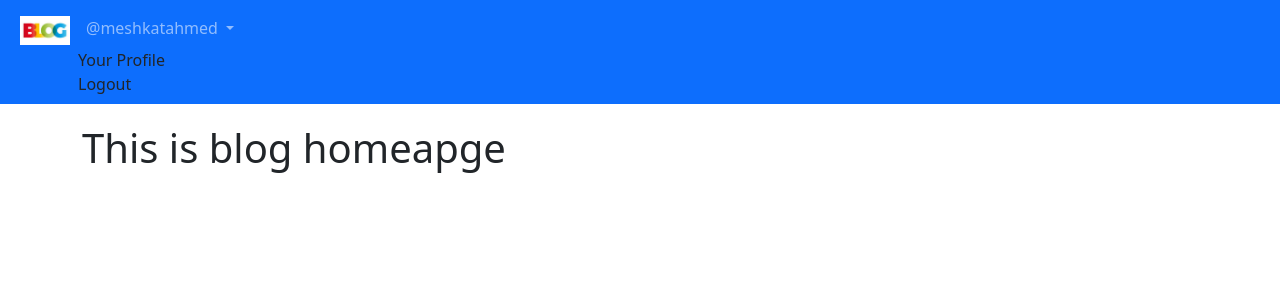
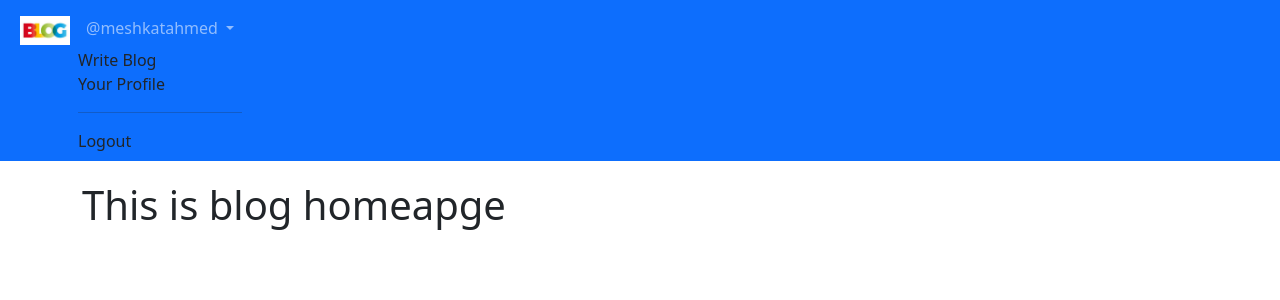
Before and after one commit to meshkatahmed/Blog_with_Django, a Django app: page /blog/ in a window 1280 px wide. Shown: the top 300 px of the page. Run offline with Django 4.2, Linux system fonts and the light colour scheme; a user stored in the database is signed in; parts of the project's set-up code (start-up, migrations or seed data) failed here and were passed over.

Commit message:
Blog writing form

```diff
--- a/blog_app/models.py
+++ b/blog_app/models.py
@@ -6,7 +6,7 @@ class Blog(models.Model):
     blog_title = models.CharField(max_length=264,verbose_name="put a title")
     slug = models.SlugField(max_length=264,unique=True)
     blog_content = models.TextField(verbose_name="what's on your mind")
-    blog_image = models.ImageField(upload_to="static/media/images/blogimages")
+    blog_image = models.ImageField(upload_to="static/media/images/blogimages",blank=True)
     publish_date = models.DateTimeField(auto_now_add=True)
     update_date = models.DateTimeField(auto_now=True)
 
@@ -25,3 +25,6 @@ class Comment(models.Model):
 class Like(models.Model):
     blog = models.ForeignKey(Blog,on_delete=models.CASCADE,related_name='blog_like')
     user = models.ForeignKey(User,on_delete=models.CASCADE,related_name='liker_user')
+
+    def __str__(self):
+        return self.user + 'likes' + self.blog
--- a/blog_app/urls.py
+++ b/blog_app/urls.py
@@ -3,4 +3,5 @@ from . import views
 app_name = 'blog_app'
 urlpatterns = [
     path('',views.blog_list,name='bloglist'),
+    path('write/',views.CreateBlog.as_view(),name='createblog'),
 ]
--- a/blog_app/views.py
+++ b/blog_app/views.py
@@ -1,5 +1,25 @@
 from django.shortcuts import render
-
+from django.views.generic import View,CreateView,UpdateView,ListView,DetailView,TemplateView,DeleteView
+from blog_app.models import Blog,Comment,Like
+from django.shortcuts import HttpResponseRedirect
+from django.urls import reverse,reverse_lazy
+from django.contrib.auth.decorators import login_required
+from django.contrib.auth.mixins import LoginRequiredMixin
+import uuid
 # Create your views here.
 def blog_list(request):
     return render(request,'blog_app/bloglist.html',context={})
+
+
+class CreateBlog(CreateView,LoginRequiredMixin):
+    model = Blog
+    fields = ['blog_title','blog_content','blog_image']
+    template_name = 'blog_app/createblog.html'
+
+    def form_valid(self,form):
+        blog_obj = form.save(commit=False)
+        blog_obj.author = self.request.user
+        title = blog_obj.blog_title
+        blog_obj.slug = title.replace(" ","-") + "-" + str(uuid.uuid4())
+        blog_obj.save()
+        return HttpResponseRedirect(reverse('home'))
--- a/templates/base.html
+++ b/templates/base.html
@@ -4,8 +4,6 @@
     <meta charset="utf-8">
     <link href="https://cdn.jsdelivr.net/npm/bootstrap@5.2.2/dist/css/bootstrap.min.css" rel="stylesheet" integrity="sha384-Zenh87qX5JnK2Jl0vWa8Ck2rdkQ2Bzep5IDxbcnCeuOxjzrPF/et3URy9Bv1WTRi" crossorigin="anonymous">
     <script src="https://cdn.jsdelivr.net/npm/bootstrap@5.2.2/dist/js/bootstrap.bundle.min.js" integrity="sha384-OERcA2EqjJCMA+/3y+gxIOqMEjwtxJY7qPCqsdltbNJuaOe923+mo//f6V8Qbsw3" crossorigin="anonymous"></script>
-    <script src="https://cdn.jsdelivr.net/npm/@popperjs/core@2.11.6/dist/umd/popper.min.js" integrity="sha384-oBqDVmMz9ATKxIep9tiCxS/Z9fNfEXiDAYTujMAeBAsjFuCZSmKbSSUnQlmh/jp3" crossorigin="anonymous"></script>
-    <script src="https://cdn.jsdelivr.net/npm/bootstrap@5.2.2/dist/js/bootstrap.min.js" integrity="sha384-IDwe1+LCz02ROU9k972gdyvl+AESN10+x7tBKgc9I5HFtuNz0wWnPclzo6p9vxnk" crossorigin="anonymous"></script>
     <title>{% block title_block %}Blogs{% endblock %}</title>
   </head>
   <body>
@@ -17,15 +15,17 @@
 
           </li>
           {% if user.is_authenticated %}
-            <li class="nav-item dropdown">
+            <div class="nav-item dropdown">
               <a class="nav-link dropdown-toggle" href="#" id="navbardrop" data-toggle="dropdown">
                 @{{user.username}}
               </a>
               <div class=class="dropdown-menu">
+                <a class="dropdown-item" href="{% url 'blog_app:createblog' %}">Write Blog</a>
                 <a class="dropdown-item" href="{% url 'login_app:profile' %}">Your Profile</a>
+                <hr>
                 <a class="dropdown-item" href="{% url 'login_app:logout' %}">Logout</a>
               </div>
-            </li>
+            </div>
           {% else %}
             <li class="nav-item">
               <a class="nav-link" href="{% url 'login_app:signup' %}">Sign Up</a>
@@ -42,6 +42,5 @@
 
       {% endblock %}
     </div>
-
   </body>
 </html>
--- /dev/null
+++ b/templates/blog_app/blogdetails.html
@@ -0,0 +1,4 @@
+{% extends 'base.html' %}
+{% block title_block %}{% endblock %}
+{% block body_block %}
+{% endblock %}
--- /dev/null
+++ b/templates/blog_app/editblog.html
@@ -0,0 +1,4 @@
+{% extends 'base.html' %}
+{% block title_block %}{% endblock %}
+{% block body_block %}
+{% endblock %}
--- /dev/null
+++ b/templates/blog_app/myblogs.html
@@ -0,0 +1,4 @@
+{% extends 'base.html' %}
+{% block title_block %}{% endblock %}
+{% block body_block %}
+{% endblock %}
```
Also changed, not shown: templates/blog_app/createblog.html (added, +11 -0 lines), db.sqlite3.
